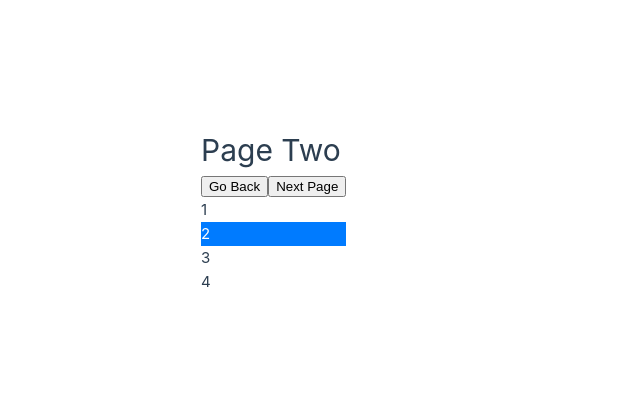
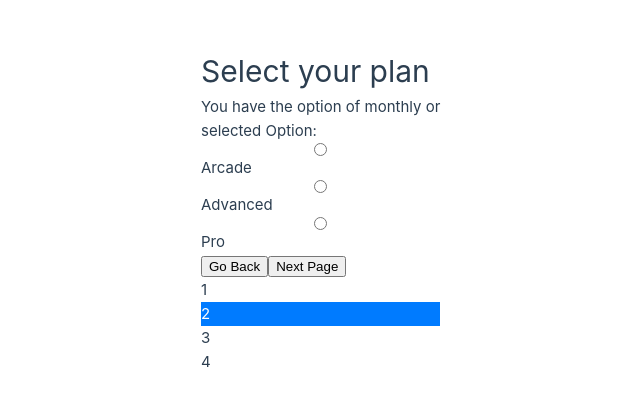
Before and after one commit to Shifahu/multi-step-form, a Vue app in the folder project-2.0/: page /page/2 in a window 1280 px wide. Shown: the part 190-594 px from the top of the page, without its empty margins (439-1079 px from the left). Built offline with nearby package versions, Linux system fonts and the light colour scheme.

Commit message:
Page 1&2 functionality completed

```diff
--- a/project-2.0/src/pages/PageOne.vue
+++ b/project-2.0/src/pages/PageOne.vue
@@ -5,11 +5,11 @@
     <p>Please provide your name, email address, and phone number</p>
     <form>
       <label for="name">Name</label>
-      <input v-model="name" type="input" id="name" name="name" /><br />
+      <input v-model="userInfoStore.name" type="input" id="name" name="name" /><br />
       <label for="email">Email</label>
-      <input v-model="email" type="email" id="email" name="email" /><br />
+      <input v-model="userInfoStore.email" type="email" id="email" name="email" /><br />
       <label for="number">Number</label>
-      <input v-model="number" type="tel" id="number" name="number" /><br>
+      <input v-model="userInfoStore.number" type="tel" id="number" name="number" /><br>
     </form>
     <NavBar @handle-next-page="saveInfo"></NavBar>
     <SideBar></SideBar>
@@ -17,19 +17,64 @@
 </template>
 
 <script setup>
-import { ref } from 'vue'
+import { ref, computed } from 'vue'
 import NavBar from '../components/NavBar.vue'
 import SideBar from '../components/SideBar.vue'
 import { useUserInfoStore } from '@/stores/userInfo'
+import { usePageNumStore } from '@/stores/counter'
+import { useRouter, useRoute } from 'vue-router'
+
+const pageCounter = usePageNumStore()
+const router = useRouter()
+const route = useRoute()
 
 const userInfoStore = useUserInfoStore();
-const name = ref('')
-const email = ref('')
-const number = ref('')
+// const name = ref('')
+// const email = ref('')
+// const number = ref('')
+
+// const name = computed({
+//   get(){
+//     return userInfoStore.name;
+//   },
+//   set(newValue){
+//     userInfoStore.saveUserData(newValue)
+//   }
+// })
+
+// const email = computed({
+//   get(){
+//     return userInfoStore.email;
+//   },
+//   set(newValue){
+//     userInfoStore.saveUserData(newValue)
+//   }
+// })
+
+// const number = computed({
+//   get(){
+//     return userInfoStore.number;
+//   },
+//   set(newValue){
+//     userInfoStore.saveUserData(newValue)
+//   }
+// })
+
+const createComputedProperty = propertyName => computed({
+  get: () => userInfoStore[propertyName],
+  set: newValue => userInfoStore.saveUserData(newValue)
+});
+
+const name = createComputedProperty('name');
+const email = createComputedProperty('email');
+const number = createComputedProperty('number');
+
 
 const saveInfo =  (pageNumber) => {
   userInfoStore.saveUserData(name.value, email.value, number.value)
   console.log(pageNumber)
+  pageCounter.incrementPage()
+  router.push({ path: `/page/${pageCounter.pageNumber}` })
   // console.log(userInfoStore.name, "NAME", userInfoStore.email, "email", userInfoStore.number, 'number')
 
 }
--- a/project-2.0/src/pages/PageThree.vue
+++ b/project-2.0/src/pages/PageThree.vue
@@ -2,13 +2,36 @@
 <template>
   <div>
     <h1>Page Three</h1>
+    <h2>Pick add-ons</h2>
+    <p>Add-ons help enchance your gaming gaming experience</p>
+    <div>Checked add ons: {{ addOns }}</div>
+
+    <input type="checkbox" id="OS" value="Online serive" v-model="addOns">
+    <label for="onlineService">Online service</label>
+
+    <input type="checkbox" id="LR" value="Larger storage" v-model="addOns">
+    <label for="largerStorage">Larger storage</label>
+
+    <input type="checkbox" id="CP" value="Customisable Profile" v-model="addOns">
+    <label for="customizableProfile">Customizable Profile</label>
     <NavBar></NavBar>
     <SideBar></SideBar>
 
   </div>
 </template>
-      <script setup>
+
+<script setup>
 import NavBar from '../components/NavBar.vue'
 import SideBar from '../components/SideBar.vue';
+import { ref, computed } from 'vue'
+import { useUserInfoStore } from '@/stores/userInfo'
+import { usePageNumStore } from '@/stores/counter'
+import { useRouter, useRoute } from 'vue-router'
+
+const pageCounter = usePageNumStore()
+const router = useRouter()
+const userInfoStore = useUserInfoStore();
+
+const addOns = ref([])
 
 </script>
--- a/project-2.0/src/pages/PageTwo.vue
+++ b/project-2.0/src/pages/PageTwo.vue
@@ -1,14 +1,75 @@
 
 <template>
   <div>
-    <h1>Page Two</h1>
-    <NavBar></NavBar>
+    <h1>Select your plan</h1>
+    <p>You have the option of monthly or </p>
+    <div>selected Option: {{ selectedOption }}</div>
+    <form>
+
+    <div class="planType">
+  <input type="radio" id="Arcade" value="arcade" v-model="selectedOption" />
+  <label for="Arcade">Arcade</label>
+
+    <input type="radio" id="Advanced" value="advanced" v-model="selectedOption" />
+    <label for="Advanced">Advanced</label>
+
+    <input type="radio" id="Pro" value="pro" v-model="selectedOption" />
+    <label for="Pro">Pro</label>
+  </div>
+
+</form>
+    <NavBar @handle-next-page="saveOption"></NavBar>
     <SideBar></SideBar>
+  </div>
+</template>
 
-  </div>
-  </template>
-      <script setup>
-          import NavBar from '../components/NavBar.vue';
-          import SideBar from '../components/SideBar.vue';
+<script setup>
 
-      </script>
+import NavBar from '../components/NavBar.vue'
+import SideBar from '../components/SideBar.vue'
+import {ref, computed} from 'vue'
+import { useUserInfoStore } from '@/stores/userInfo'
+import { usePageNumStore } from '@/stores/counter'
+import { useRouter, useRoute } from 'vue-router'
+
+const pageCounter = usePageNumStore()
+const router = useRouter()
+const userInfoStore = useUserInfoStore();
+
+
+
+
+
+
+// const selectedOption = ref("")
+
+const selectedOption = computed({
+  get(){
+    for(const plan in userInfoStore.planOptions){
+      if( userInfoStore.planOptions[plan].selected){
+        return plan
+      }
+      console.log(userInfoStore.planOptions, 'plan options')
+      console.log(plan, 'plan')
+    }
+  },
+  set(newValue){
+    console.log(newValue)
+    userInfoStore.saveUserSelection(newValue)
+    //if not new value, selected = false
+  }
+})
+
+const saveOption = (pageNumber) => {
+  pageCounter.incrementPage()
+  router.push({ path: `/page/${pageCounter.pageNumber}` })
+userInfoStore.saveUserSelection(selectedOption.value)
+}
+</script>
+
+<style scoped>
+.planType{
+  display: flex;
+  flex-direction: column;
+}
+</style>
--- a/project-2.0/src/stores/userInfo.js
+++ b/project-2.0/src/stores/userInfo.js
@@ -1,6 +1,4 @@
 import { defineStore } from 'pinia'
-import { usePageNumStore } from '@/stores/counter'
-import { useRouter, useRoute } from 'vue-router'
 
 
 
@@ -10,7 +8,38 @@ export const useUserInfoStore = defineStore('UserInfo', {
   state: () => ({
     name: '',
     email: '',
-    number: ''
+    number: '',
+    planOptions : {
+      arcade: {
+        price: 90,
+        selected: false
+      },
+      advanced: {
+        price: 120,
+        selected: false
+      },
+      pro: {
+        price: 150,
+        selected: false
+      },
+    },
+    addOns : {
+      onlineService:{
+        checked:false,
+        description:"Access to multiplayer games",
+        price: 1
+      },
+      largerStorage:{
+        checked:false,
+        description:"Extra 1TB of cloud save",
+        price: 2
+      },
+      customizableProfile:{
+        checked:false,
+        description:"Custom theme on your profile",
+        price: 2
+      },
+    }
   }),
 
 
@@ -20,6 +49,18 @@ export const useUserInfoStore = defineStore('UserInfo', {
       this.email = email;
       this.number = number
       console.log(this.name, 'name', this.email, 'email', this.number, 'number')
+    },
+    saveUserSelection(selection){
+      console.log(selection)
+      // this.planOptions[selection].selected = true
+      for(const planOptions in this.planOptions){
+        console.log(planOptions, 'planOptions')
+        if(planOptions === selection){
+          this.planOptions[selection].selected = true
+        } else {
+          this.planOptions[planOptions].selected = false
+        }
+      }
     }
 
   },
```
Also changed, not shown: 2 other files (tests, documents, lock files or other folders).
